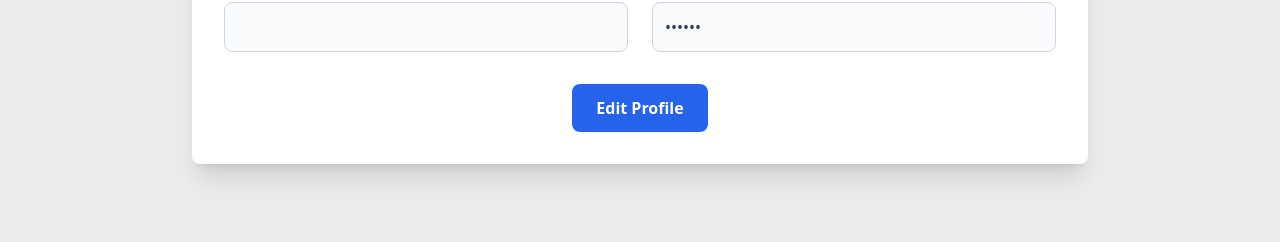
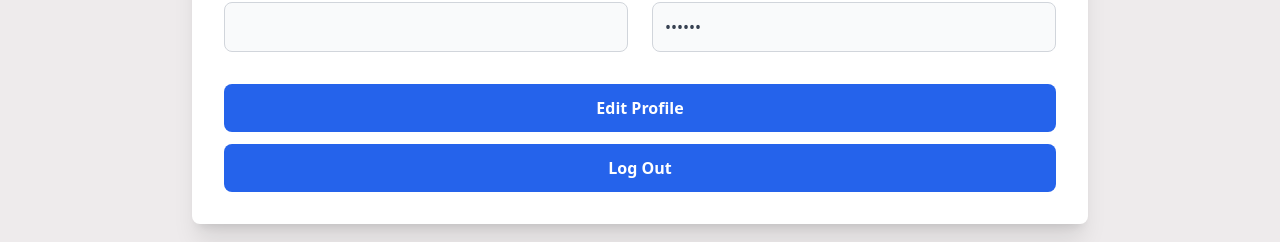
Before and after one commit to DILANTHA9590/cbc-frontend, a React (Vite) app: page /customeraccount in a window 1280 px wide. Shown: the part 548-790 px from the top of the page. Built offline with nearby package versions, Linux system fonts and the light colour scheme.

Commit message:
add logout function

```diff
--- a/src/pages/customerHomePage.jsx
+++ b/src/pages/customerHomePage.jsx
@@ -1,7 +1,7 @@
 import axios from "axios";
 import { useEffect, useState } from "react";
 import toast from "react-hot-toast";
-import { useLocation, useNavigate } from "react-router-dom";
+import { useNavigate } from "react-router-dom";
 
 export function CustomerHomePage() {
   const [customer, setCustomer] = useState({});
@@ -41,6 +41,13 @@ export function CustomerHomePage() {
       state: { customer },
     });
   };
+
+  function clickLogOutButton() {
+    localStorage.removeItem("token");
+    window.location.reload();
+    navigate("/products");
+  }
+
   return (
     <>
       <div className="max-w-4xl p-8 mx-auto space-y-8 bg-white rounded-lg shadow-xl">
@@ -106,13 +113,20 @@ export function CustomerHomePage() {
           </div>
         </div>
 
-        <div className="mt-8 text-center">
+        <div className="flex flex-col mt-8 text-center gap-y-3">
           <button
             className="w-full px-6 py-3 font-semibold text-white transition duration-300 ease-in-out bg-blue-600 rounded-lg md:w-auto hover:bg-blue-700"
             onClick={clickEditBtn}
           >
             Edit Profile
           </button>
+
+          <button
+            className="w-full px-6 py-3 font-semibold text-white transition duration-300 ease-in-out bg-blue-600 rounded-lg md:w-auto hover:bg-blue-700"
+            onClick={clickLogOutButton}
+          >
+            Log Out
+          </button>
         </div>
       </div>
     </>
```
